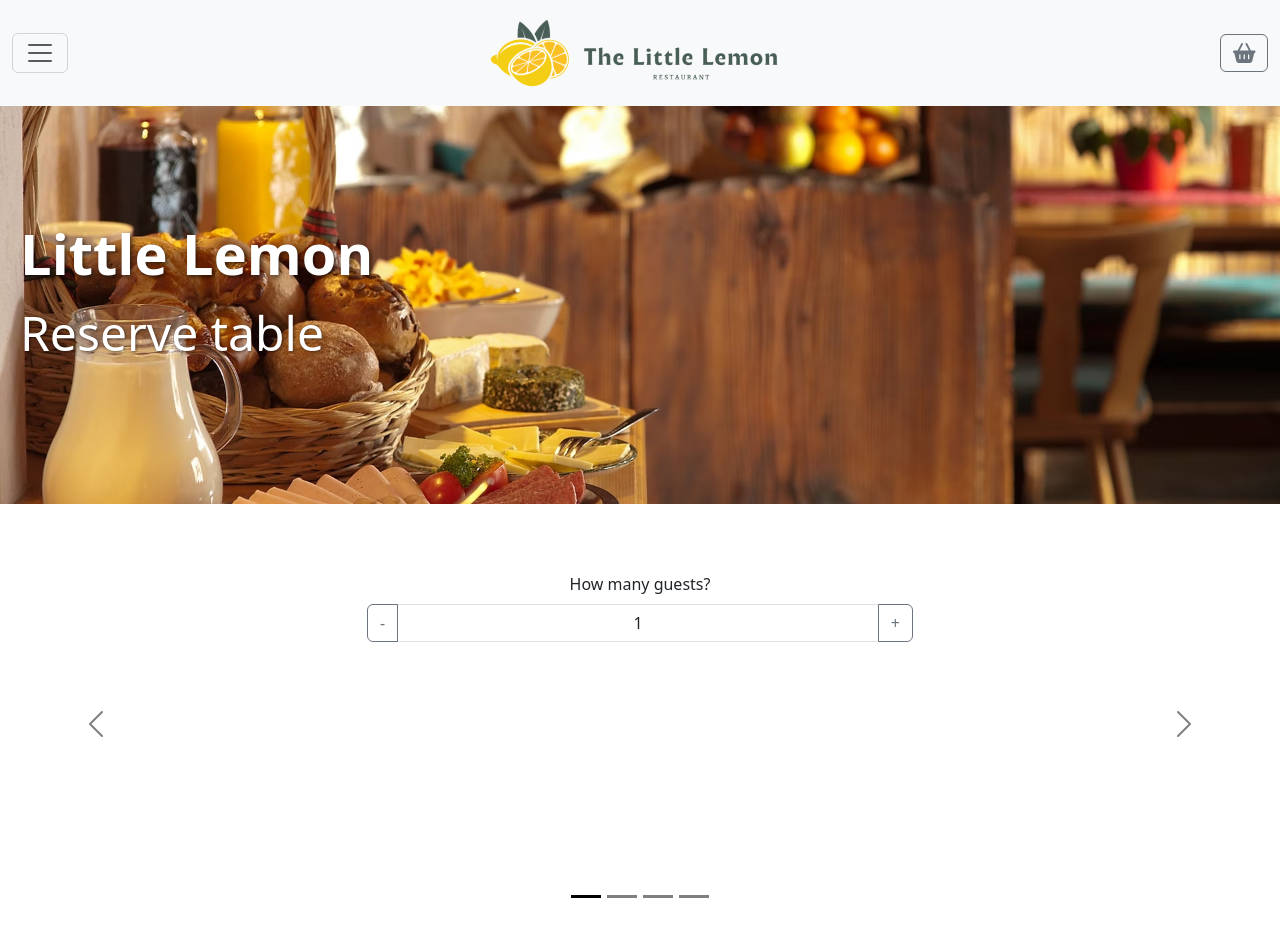
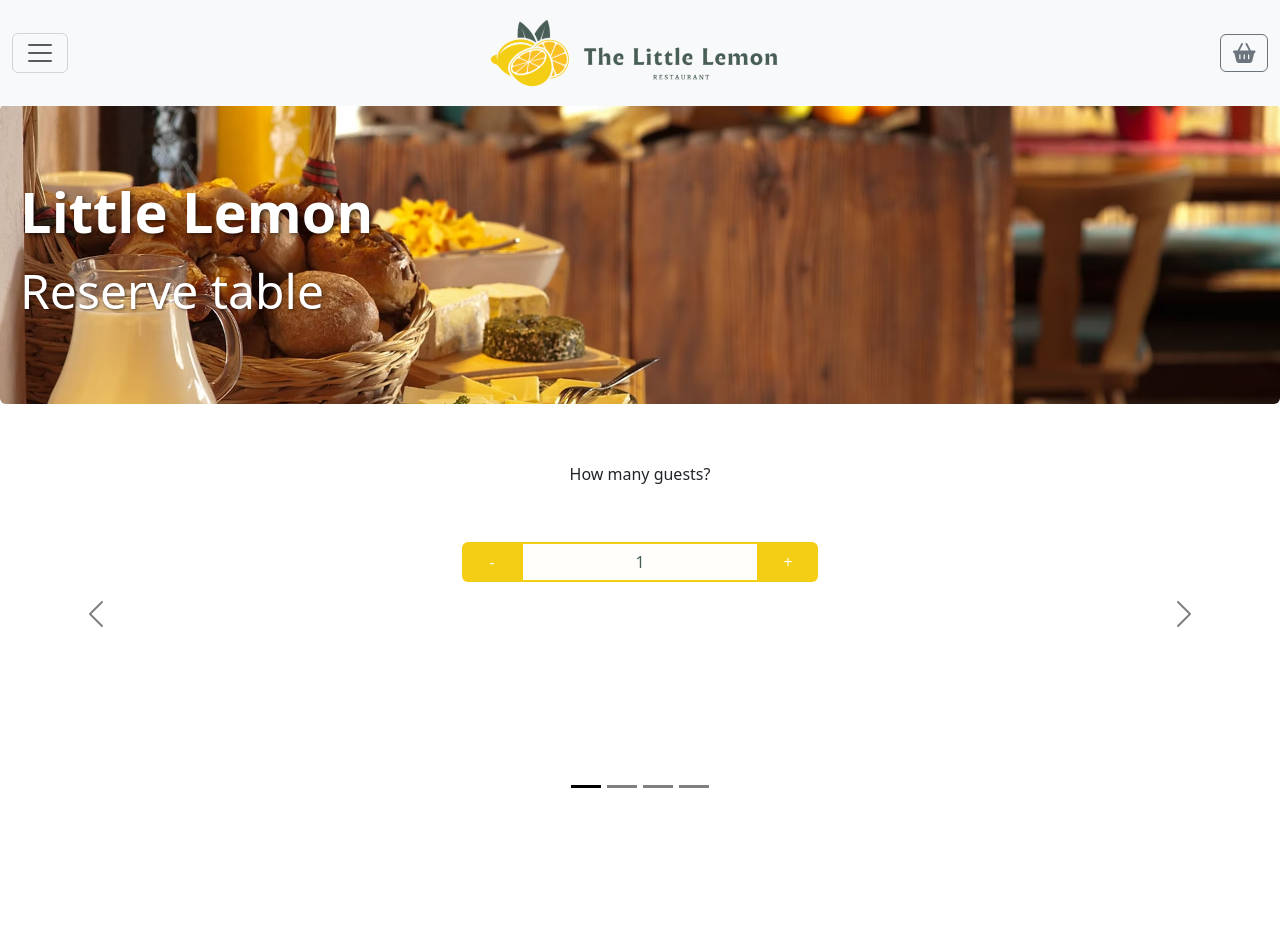
Before and after one commit to DianaNTodorova/my-little-lemon, a React (Create React App) app in the folder my-little-lemon/: page /reservation in a window 1280 px wide. Shown: the top 936 px of the page. After the commit the page ends 814 px from the top, so only its background shows below. Built offline with nearby package versions, Linux system fonts and the light colour scheme.

Commit message:
footer and form validation added

```diff
--- a/my-little-lemon/src/components/SmallSection.js
+++ b/my-little-lemon/src/components/SmallSection.js
@@ -1,14 +1,19 @@
-import 'bootstrap/dist/css/bootstrap.min.css';
-import backgroundLemon from '../images/background_lemon.jpg';
+import backgroundLemon from '../images/background-section.jpg';
 
 export default function SmallSection() {
   return (
-    <div>
-      <div className="card card-small">
-        <h5 className="card-title style-h5">Little Lemon </h5>
-        <p className="card-text style-p">Reserve table</p>
-        <p className="card-text"></p>
-      </div>
+    <div
+      className="card card-small justify-content-center"
+      style={{
+        backgroundImage: `url(${backgroundLemon})`,
+        backgroundSize: 'cover',
+        backgroundPosition: 'center',
+        height: '300px',
+      }}
+    >
+      <h5 className="card-title style-h5">Little Lemon</h5>
+      <p className="card-text style-p">Reserve table</p>
+      <p className="card-text"></p>
     </div>
   );
 }
--- a/my-little-lemon/src/index.css
+++ b/my-little-lemon/src/index.css
@@ -14,11 +14,13 @@ body {
 
 main {
   padding-top: 56px; /* Matches or exceeds header height */
+  margin-top: 0;
 }
 
 section {
-  margin-bottom: 20px; /* Ensures space between sections */
+  margin-top: 10px; /* Ensures space between sections */
 }
+
 .section-main {
   background-image: url('./images/background-section.jpg'); /* Path to your image */
   background-size: cover; /* Ensures the image covers the entire section */
@@ -30,11 +32,14 @@ section {
   align-items: center; /* Optional: Centers content vertically */
   justify-content: start; /* Optional: Centers content horizontally */
   text-shadow: 0 1px 3px rgba(0, 0, 0, 0.7); /* Optional: Text readability */
+  margin-bottom: 40px;
 }
 header {
   position: fixed;
   top: 0;
-  z-index: 1050; /* Higher value ensures it stays above */
+  width: 100%;
+  z-index: 1050;
+  margin: 0;
 }
 .card-img-overlay {
   display: flex;
@@ -123,25 +128,32 @@ header {
 
 /* small-section */
 
+/* Updated .style-h5 */
 .style-h5 {
-  color: white !important; /* Text color */
-  font-size: 3.5rem; /* Adjust font size */
-  font-weight: bold; /* Make the text bold */
+  color: white !important; /* White text color */
+  font-size: 3.5rem !important; /* Adjust the font size */
+  font-weight: bold !important; /* Bold text */
   margin-left: 20px; /* Left margin */
-  text-shadow: 2px 2px 4px rgba(0, 0, 0, 0.6); /* Add a subtle shadow for better readability */
+  text-shadow: 2px 2px 4px rgba(0, 0, 0, 0.6); /* Text shadow for readability */
+  margin-bottom: 0; /* Remove any bottom margin that might cause extra space */
 }
 
+/* Updated .style-p */
 .style-p {
-  color: white; /* Text color */
-  font-size: 3rem; /* Adjust font size */
-  line-height: 1.6; /* Better line spacing for readability */
+  color: white !important; /* White text color */
+  font-size: 3rem !important; /* Adjust the font size */
+  line-height: 1.6 !important; /* Better line spacing for readability */
   margin-left: 20px; /* Left margin */
-  text-shadow: 1px 1px 3px rgba(0, 0, 0, 0.5); /* Subtle shadow */
+  text-shadow: 1px 1px 3px rgba(0, 0, 0, 0.5); /* Subtle shadow for readability */
+  margin-bottom: 0; /* Remove any bottom margin */
 }
 
 .card-small {
-  background-color: transparent !important;
+  z-index: 1; /* Ensure the section is positioned correctly in the layout */
   border: none !important;
+  border-radius: none !important;
+  color: none !important;
+  background-color: none !important;
 }
 
 /* New Button - Circular Button with Hover and Click Effects */
@@ -199,3 +211,96 @@ header {
 .circular-button:hover::before {
   left: 0; /* Slide overlay to cover the button */
 }
+/* Custom Input Field */
+.custom-input {
+  background-color: #fff7d925 !important; /* Light yellow background to complement the buttons */
+  color: #495e57 !important; /* White text */
+  border: 2px solid #f4ce14 !important; /* Yellow border to match the buttons */
+  border-radius: 15px; /* Slightly rounded corners */
+  font-size: 16px; /* Readable font size */
+  font-weight: bold; /* Bold text for visibility */
+  text-align: center; /* Center-align text */
+  transition: background-color 0.3s ease, color 0.3s ease, transform 0.3s ease !important; /* Smooth hover/click effects */
+}
+
+/* Focused Input State */
+.custom-input:focus {
+  background-color: #fdf3c1; /* Slightly darker yellow on focus */
+  color: #495e57 !important; /* Darker text for contrast */
+  outline: none; /* Remove default focus outline */
+  box-shadow: 0 0 5px #f4ce14 !important; /* Yellow glow effect */
+}
+
+/* Disabled Input State */
+.custom-input:disabled {
+  background-color: #f5e9b9; /* Muted yellow for disabled state */
+  color: #ccc; /* Light gray text */
+  cursor: not-allowed; /* Indicate non-editable */
+}
+
+/* Resetting and Styling the DatePicker Container */
+.custom-datepicker {
+  background-color: #fdf5d4 !important; /* Light yellow background */
+  border: 2px solid #f4ce14 !important; /* Yellow border */
+  border-radius: 15px !important; /* Rounded corners */
+  padding: 10px !important; /* Inner spacing */
+  box-shadow: 0 4px 6px rgba(0, 0, 0, 0.1) !important; /* Subtle shadow */
+  color: #000 !important; /* Black text for visibility */
+  border-radius: 50% !important;
+}
+
+.react-datepicker {
+  font-family: inherit !important; /* Match the site's font */
+  border: none !important; /* Remove border */
+  background: none !important; /* Remove default background */
+}
+
+/* Hover Effect */
+.react-datepicker__day:hover {
+  background-color: #eabf00 !important; /* Slightly darker yellow */
+}
+/* Passed Dates */
+.date-past {
+  background-color: #d3d3d3 !important; /* Gray background */
+  color: #888 !important; /* Dimmed text */
+  pointer-events: none !important; /* Disable interaction */
+  color: rgb(255, 255, 255) !important; /* Black text */
+  border-radius: 50% !important;
+}
+/* Upcoming Dates */
+.date-upcoming {
+  background-color: #f4ce14 !important; /* Bright yellow background */
+  color: rgb(255, 255, 255) !important; /* Black text */
+  border-radius: 50% !important;
+}
+
+/* Selected Date */
+.react-datepicker__day--selected {
+  background-color: #495e57 !important; /* Green background */
+  color: white !important; /* White text */
+  transform: scale(1.25) !important; /* Slight zoom effect */
+}
+/* Disable Default Bootstrap Input Styles */
+.react-datepicker__input-container input {
+  border: none !important;
+  box-shadow: none !important;
+  padding: 10px !important;
+  border-radius: 50% !important;
+  text-align: center !important;
+  font-size: 16px !important;
+}
+
+/* Add Extra Spacing for Aesthetic */
+.react-datepicker__header {
+  border: none !important;
+  background: transparent !important; /* Match the overall design */
+  margin-bottom: 10px !important;
+  font-weight: bold !important;
+  color: #495e57 !important; /* Match the green theme */
+}
+.react-datepicker__current-month {
+  font-size: 18px !important;
+  font-weight: bold !important;
+  color: #495e57 !important; /* Match the green theme */
+  margin-bottom: 15px !important;
+}
--- a/my-little-lemon/src/pages/Home.js
+++ b/my-little-lemon/src/pages/Home.js
@@ -2,6 +2,7 @@ import Navbar from './Navbar';
 import Section from './Section';
 import SectionTwo from './SectionTwo';
 import { useRef } from 'react';
+import Footer from './Footer';
 
 export default function Home() {
   const sectionTwoRef = useRef(null);
@@ -18,6 +19,7 @@ export default function Home() {
         <Section />
         <SectionTwo ref={sectionTwoRef} id="sectiontwo" />
       </main>
+      <Footer />
     </>
   );
 }
--- a/my-little-lemon/src/pages/Reservation.js
+++ b/my-little-lemon/src/pages/Reservation.js
@@ -3,7 +3,6 @@ import Navbar from './Navbar';
 import { useState } from 'react';
 import DatePicker from 'react-datepicker';
 import { Button } from 'react-bootstrap';
-import { Link } from 'react-router-dom';
 import { useNavigate } from 'react-router-dom';
 import 'react-datepicker/dist/react-datepicker.css';
 
@@ -18,6 +17,16 @@ export default function Reservation() {
     const newValue = parseInt(e.target.value, 10);
     setGuest(isNaN(newValue) ? 1 && guest < 30 : newValue);
   }
+
+  const getDateClass = (date) => {
+    const today = new Date();
+    if (date < today) {
+      return 'date-past';
+    } else {
+      return 'date-upcoming';
+    }
+  };
+
   const generateTimeButtons = () => {
     const times = [];
     const startHour = 12;
@@ -30,18 +39,18 @@ export default function Reservation() {
   };
 
   const handleTimeClick = (time) => {
-    setSelectedTime(time); // Set the selected time
-    console.log('Selected time:', time); // Optionally handle further actions
+    setSelectedTime(time);
+    console.log('Selected time:', time);
   };
+
   return (
     <>
       <header>
         <Navbar />
       </header>
       <main className="mt-5">
-        <section className="section-main">
-          <SmallSection />
-        </section>
+        <SmallSection />
+
         <section>
           <div
             id="carouselExampleDark"
@@ -78,34 +87,39 @@ export default function Reservation() {
             <div className="carousel-inner">
               {/* First Slide: Guest Input */}
               <div className="carousel-item active " data-bs-interval="10000">
-                <div className="container text-center  py-5">
+                <div className="container text-center py-5">
                   <div className="row justify-content-center">
-                    <div className="col-10 col-md-6">
+                    <div className="col-10 col-md-4">
                       <label htmlFor="basic-url" className="form-label">
                         How many guests?
                       </label>
-                      <div className="input-group mb-3">
+                      <div className="input-group mb-3 mt-5">
                         <button
-                          className="btn btn-outline-secondary "
+                          className="btn main-button"
                           type="button"
                           id="button-addon1"
                           onClick={decrement}
+                          style={{ width: '60px' }}
                         >
                           -
                         </button>
+
                         <input
                           type="text"
-                          className="form-control text-center"
+                          className="form-control custom-input text-center"
                           aria-label="Guest count"
                           aria-describedby="button-addon1"
                           value={guest}
                           onChange={handleChange}
+                          placeholder="Guests"
                         />
+
                         <button
-                          className="btn btn-outline-secondary"
+                          className="btn main-button"
                           type="button"
                           id="button-addon2"
                           onClick={increment}
+                          style={{ width: '60px' }}
                         >
                           +
                         </button>
@@ -116,13 +130,10 @@ export default function Reservation() {
               </div>
 
               {/* Second Slide: Date Picker */}
-              <div className="carousel-item w-5" data-bs-interval="2000">
+              <div className="carousel-item" data-bs-interval="2000">
                 <div className="container text-center py-5">
                   <div className="row justify-content-center">
                     <div className="col-10 col-md-6">
-                      <label htmlFor="basic-url" className="form-label">
-                        Select a Date
-                      </label>
                       <div className="d-flex justify-content-center mt-3">
                         <DatePicker
                           selected={selectedDate}
@@ -130,8 +141,9 @@ export default function Reservation() {
                           placeholderText="Select a date"
                           dateFormat="MMMM d, yyyy"
                           minDate={new Date()}
-                          className="form-control"
+                          className="form-control custom-datepicker"
                           inline
+                          dayClassName={(date) => getDateClass(date)}
                         />
                       </div>
                     </div>
@@ -147,11 +159,11 @@ export default function Reservation() {
                       <label htmlFor="basic-url" className="form-label">
                         Select available hour
                       </label>
-                      <div className="d-flex flex-wrap justify-content-center mt-3">
+                      <div className="d-flex flex-wrap justify-content-center mt-3 gap-2">
                         {generateTimeButtons().map((time) => (
                           <Button
                             key={time}
-                            className="circular-button m-1 "
+                            className="circular-button"
                             onClick={() => handleTimeClick(time)}
                           >
                             {time}
```
Also changed, not shown: my-little-lemon/src/components/data.js (+9 -4 lines), my-little-lemon/src/pages/CardOrder.js (+4 -3 lines), my-little-lemon/src/pages/Confirmation.js (+32 -18 lines), my-little-lemon/src/pages/Footer.js (added, +81 -0 lines), my-little-lemon/src/pages/Form.js (+14 -4 lines).
